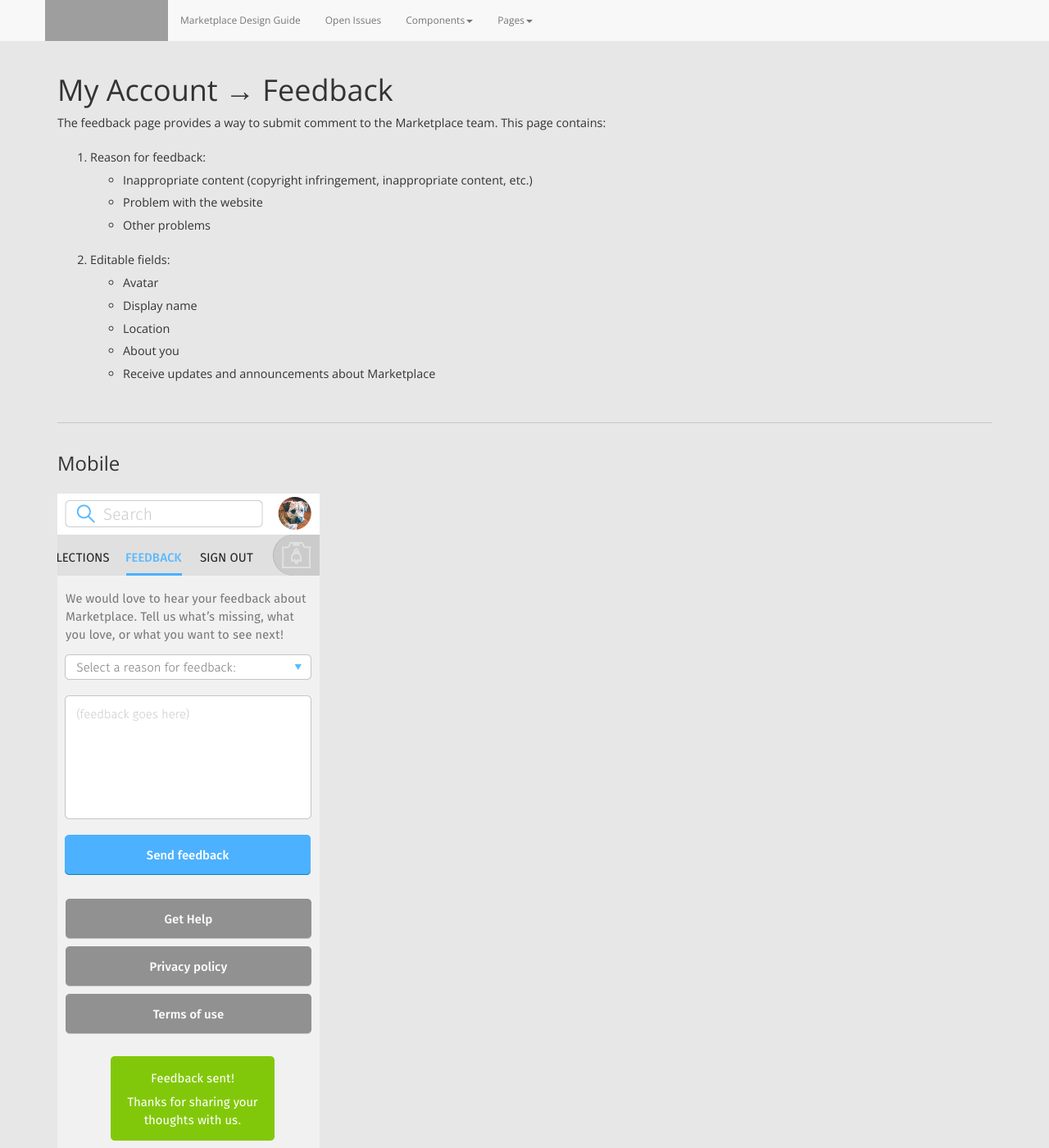
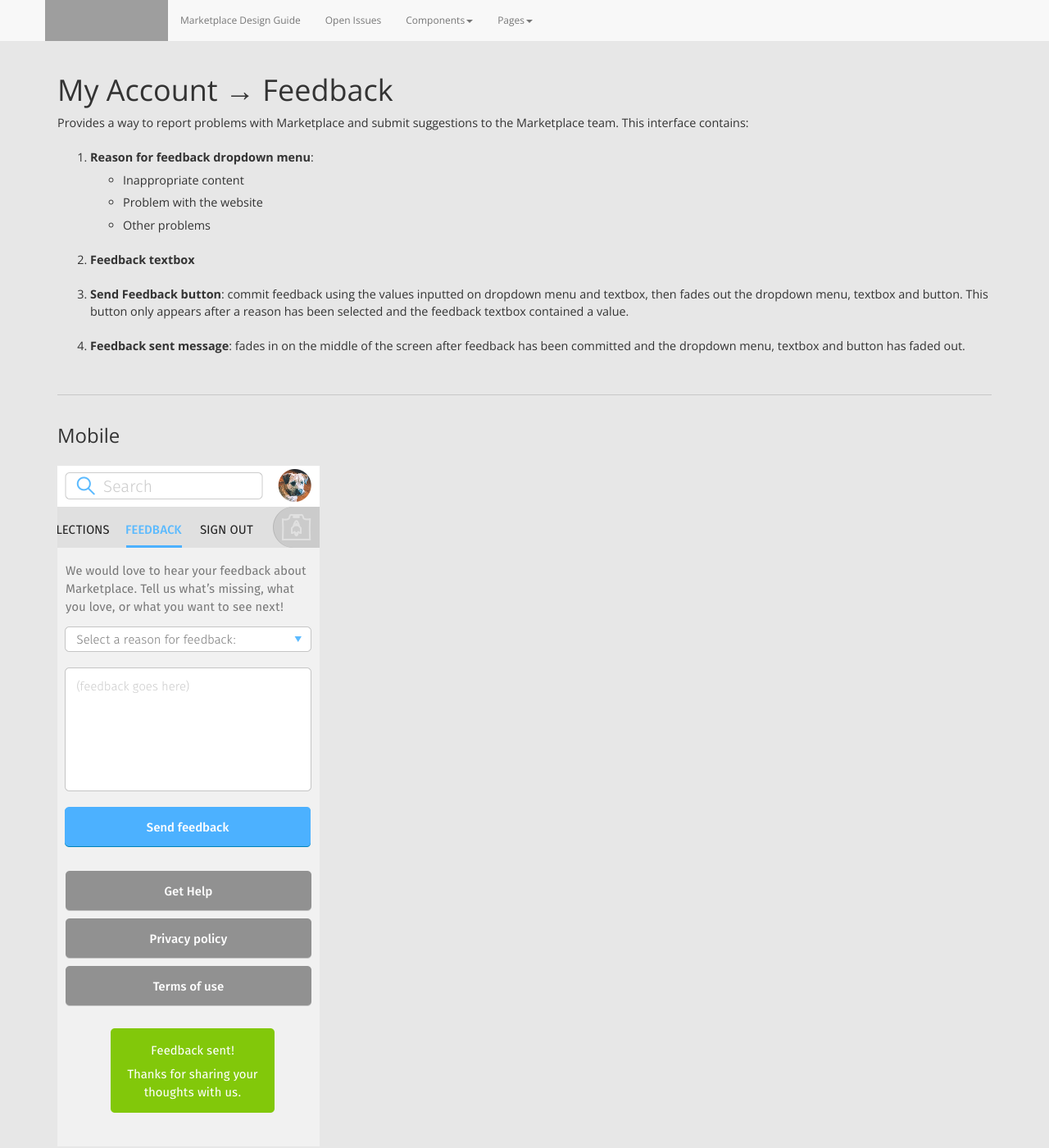
Before and after one commit to MarketplaceUX/marketplace-style-guides, a Jekyll site: the page built from my-account-feedback.html, in a window 1280 px wide and 1400 px high. Shown: the whole window at 82% size. Built offline with Jekyll 4.4.1, drawn with Linux system fonts in a browser that asks for light colours; nearby versions of some CDN libraries; some of the changed text lies outside the part shown; grey boxes are pictures that could not be loaded.

Commit message:
Specs: Report Abuse, App Issue, View All Reviews
Also: updated My Account -> Feedback specs

```diff
--- a/_includes/specNav.html
+++ b/_includes/specNav.html
@@ -66,10 +66,10 @@
 							<li class="menuHeading"><em>App Details</em></li>
 							<li><a href="app-details-page.html">Page</a></li>
 							<li><a href="app-details-review-write.html">Write a Review</a></li>
-							<li><a href="app-details-review-view.html"><span class="warning">View All Reviews (unsure)?</span></a></li>
+							<li><a href="app-details-review-view.html">View All Reviews</a></li>
 							<li><a href="app-details-privacy.html">Privacy Policy</a></li>
 							<li><a href="app-details-issue.html">Report an Issue</a></li>
-							<li><a href="app-details-abuse.html"><span class="warning">Report App Abuse (unsure)?</span></a></li>
+							<li><a href="app-details-abuse.html">Report App Abuse</span></a></li>
 
 							<li class="menuHeading"><em>Search Results</em></li>
 							<li><a href="search-list-layout.html">Populated, List Layout</a></li>
--- a/app-details-page.html
+++ b/app-details-page.html
@@ -34,8 +34,8 @@ multipage: false
         <li>Reviews, which contains:
           <ul>
             <li><a href="app-details-review-write.html">Write a Review button</li>
-            <li>Average review star ratings (&star;&star;&star;&star;&star;), which leads to the page that <a href="app-details-review-view.html">lists all reviews <span class="warning">(no interface has been designed for this).</span></li>
-            <li>Total number of reviews, which leads to the page that <a href="app-details-review-view.html">lists all reviews</a> <span class="warning">(no interface has been designed for this),</span></li>
+            <li>Average review star ratings (&star;&star;&star;&star;&star;), which opens to the <a href="app-details-review-view.html">View All Reviews page</a></li>
+            <li>Total number of reviews, which opens to the <a href="app-details-review-view.html">View All Reviews page</a></li>
             <li><a href="app-details-issue.html">Report App Issue</a> (on the Desktop layout, this button appears only under the Tools section),</li>
             <li>Individual review, which contains:
               <ul>
@@ -70,7 +70,7 @@ multipage: false
             <li><strong>Homepage</strong>: also provided on app submission.</li>
             <li><strong><a href="app-details-privacy.html">Privacy Policy</a>:</strong> opens the privacy policy page.</li>
             <li><strong><a href="app-details-issue.html">Report App Issue</a>:</strong> opens the report app issue interface.</li>
-            <li><strong>Report Abuse</strong>: opens the report abuse interface (<span class="warning">There doesn’t seem to be a page for the this. Is Abuse considered a part of Feedback? Can it be included there?</span>)</li>
+            <li><strong><a href="app-details-abuse.html">Report Abuse</strong>: opens the report abuse interface.</li>
         </li>
 			</ol>
 
--- a/app-details-review-write.html
+++ b/app-details-review-write.html
@@ -25,7 +25,7 @@ multipage: false
   			<li><strong>Review textbox</strong>: contains up to 150 characters.</li>
   			<li><strong>Character count</strong>: starts at 150 and counts down as the review textbox fills up.</li>
   			<li><strong>Cancel button</strong>: dismisses this modal window.</li>
-  			<li><strong>Submit button</strong>: commit app review using the star ratings and review textbox values, then dismisses this modal window</li>
+  			<li><strong>Submit button</strong>: commit review using the values from star ratings and textbox, then dismisses this modal window. This button only appears after a star ratings has been selected and the review textbox contained a value.</li>
       </ol>
 
 		</div>
--- a/my-account-feedback.html
+++ b/my-account-feedback.html
@@ -8,48 +8,34 @@ multipage: false
 		<div class="col-sm-12 col-md-12 col-lg-12">
 			<h1>My Account &rarr; Feedback</h1>
 
-			<p class="longText">The feedback page provides a way to submit comment to the Marketplace team. This page contains:</p>
+			<p class="longText">Provides a way to report problems with Marketplace and submit suggestions to the Marketplace team. This interface contains:</p>
 
 			<ol class="longText">
-  			<li>Reason for feedback:
+  			<li><strong>Reason for feedback dropdown menu</strong>:
     			<ul>
-    			  <li>Inappropriate content (copyright infringement, inappropriate content, etc.)</li>
+    			  <li>Inappropriate content</li>
     			  <li>Problem with the website</li>
     			  <li>Other problems</li>
     			</ul>
   			</li>
-  			<li>Editable fields:
-    			  <ul>
-    			    <li>Avatar</li>
-    			    <li>Display name</li>
-    			    <li>Location</li>
-    			    <li>About you</li>
-    			    <li>Receive updates and announcements about Marketplace</li>
-    			  </ul>
-  			</li>
+  			<li><strong>Feedback textbox</strong></li>
+  			<li><strong>Send Feedback button</strong>: commit feedback using the values inputted on dropdown menu and textbox, then fades out the dropdown menu, textbox and button. This button only appears after a reason has been selected and the feedback textbox contained a value.</li>
+  			<li><strong>Feedback sent message</strong>: fades in on the middle of the screen after feedback has been committed and the dropdown menu, textbox and button has faded out.</li>
 			</ol>
 
 		  <h3 class="specItem">Mobile</h3>
 
-		  <img src="img/my-account-feedback-mobile.png">
+			<img src="img/my-account-feedback-mobile.png">
 
-      <p class="longText">To access the page, select the Settings icon on the navigation bar, scroll to the right, and select Feedback. Feedback is the third menu item on the list.</p>
+      <p class="longText">To access the feedback page, select the Settings icon on the navigation bar. Feedback is the third menu item on the list.</p>
 
-		  <h3 class="specItem">Tablet</h3>
+      <h3 class="specItem">Tablet and Desktop</h3>
 
-		  <img src="img/my-account-feedback-tablet.png">
+      <img src="img/my-account-feedback-tablet.png">
 
-      <p class="longText">To access the page, expand the My Accounts navigation menu item, then select Feedback.</p>
+      <img src="img/my-account-feedback-desktop.png">
 
-      <h3 class="specItem">Desktop</h3>
-
-		  <img src="img/my-account-feedback-desktop.png">
-
-      <p class="longText">Similar to the Tablet layout, the interface can be accessed by expanding the My Accounts navigation menu item, then selecting Feedback.</p>
-
-      <p class="longText">However, the interface is not its own page. It’s a non-modal dialogue that sits on top of whatever page gets opened at the time.</p>
-
-      <p class="longText warning">This behaviour is different from tablet and mobile layouts, where feedback gets its own page. We should consider making the desktop layout consistent.</p>
+      <p class="longText">To access the feedback interface, expand the My Accounts navigation menu item, then select Feedback.</p>
 
 		</div>
 	</div>
```
Also changed, not shown: app-details-abuse.html (added, +35 -0 lines), app-details-issue.html (added, +43 -0 lines), app-details-review-view.html (added, +51 -0 lines), img/app-details-abuse-desktop.png (added), img/app-details-abuse-mobile.png (added), img/app-details-abuse-tablet.png (added).
